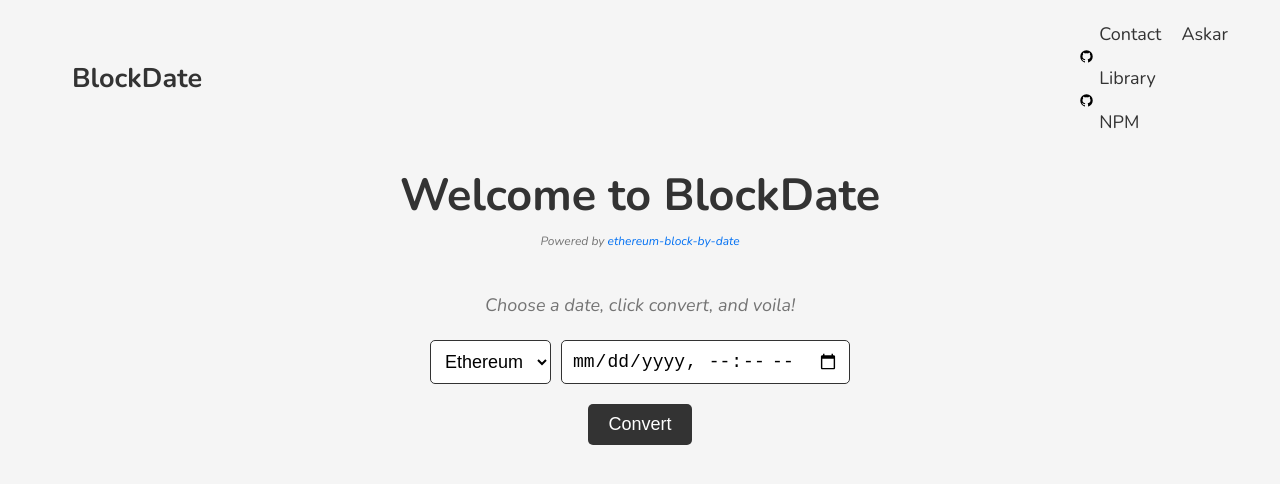
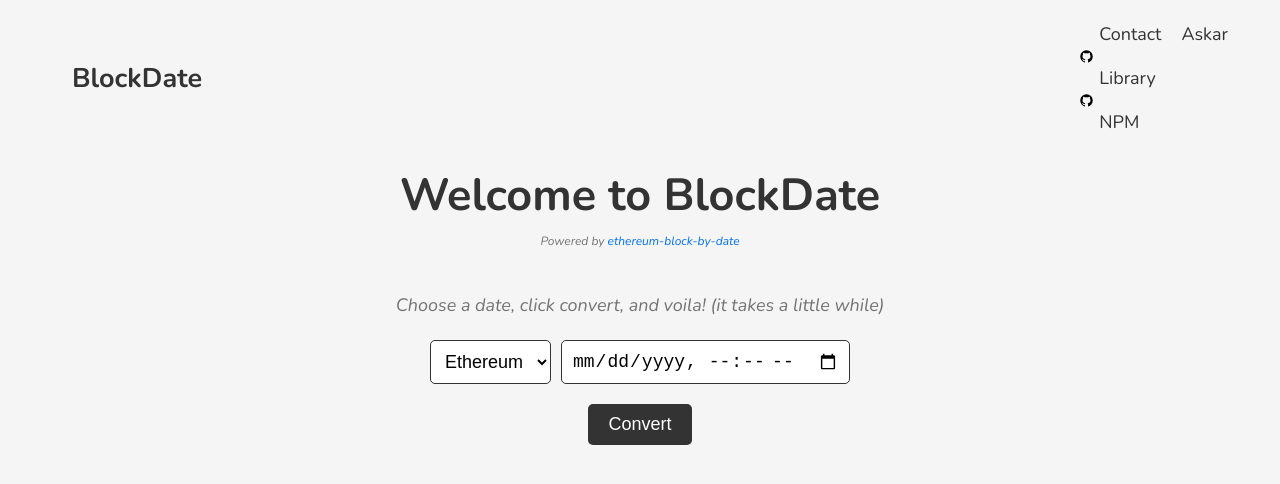
Before and after one commit to 0xAskar/blockdate, a Next.js app: page / in a window 1280 px wide. Shown: the top 484 px of the page. Built offline with nearby package versions, Linux system fonts and the light colour scheme.

Commit message:
fixed result not showing

```diff
--- a/pages/index.js
+++ b/pages/index.js
@@ -1,6 +1,6 @@
 // pages/index.js
 
-import { useState } from 'react';
+import { useEffect, useState } from 'react';
 import Styles from '../styles/Home.module.css';
 // import fetch from 'node-fetch';
 import styled from 'styled-components';
@@ -89,7 +89,7 @@
             <div className = {Styles.title}>Welcome to BlockDate</div>
         </div>
         <div className={Styles.poweredby}>Powered by <a target="_blank" href="https://www.npmjs.com/package/ethereum-block-by-date">ethereum-block-by-date</a></div>
-      <div className={Styles.description}> Choose a date, click convert, and voila! </div>
+      <div className={Styles.description}> Choose a date, click convert, and voila! (it takes a little while) </div>
       <div className = {Styles.row}>
       <Select onChange={(e) => setChain(e.target.value)}>
             <option value="Ethereum">Ethereum</option>
@@ -98,7 +98,8 @@
         <Input type="datetime-local" onChange={(e) => setDate(e.target.value)} />
         </div>
       <Button onClick={getBlock}>Convert</Button>
-      <p>{block != '' && !loader ? block : loader ? <Loader/> : null}</p>
+      <div className={Styles.block}>{loader ? <Loader/> : null}</div >
+      {block != "" && <div style={{color: "black"}}> {block} </div>}
     </Container>
   );
 }
--- a/styles/Home.module.css
+++ b/styles/Home.module.css
@@ -29,3 +29,8 @@
     color: #333;
     font-weight: bold;
 }
+
+.block {
+    font-size: 2.5em;
+    color: "#333",
+}
```
